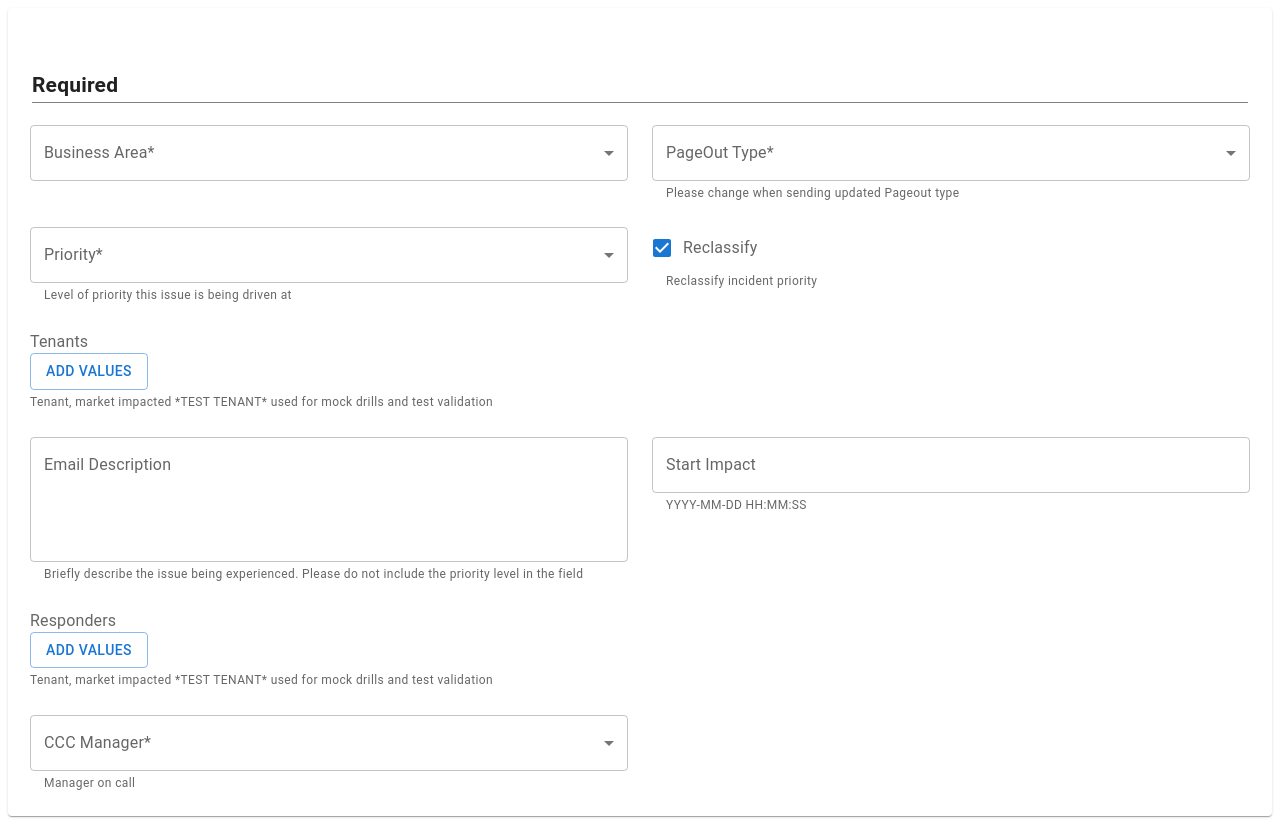
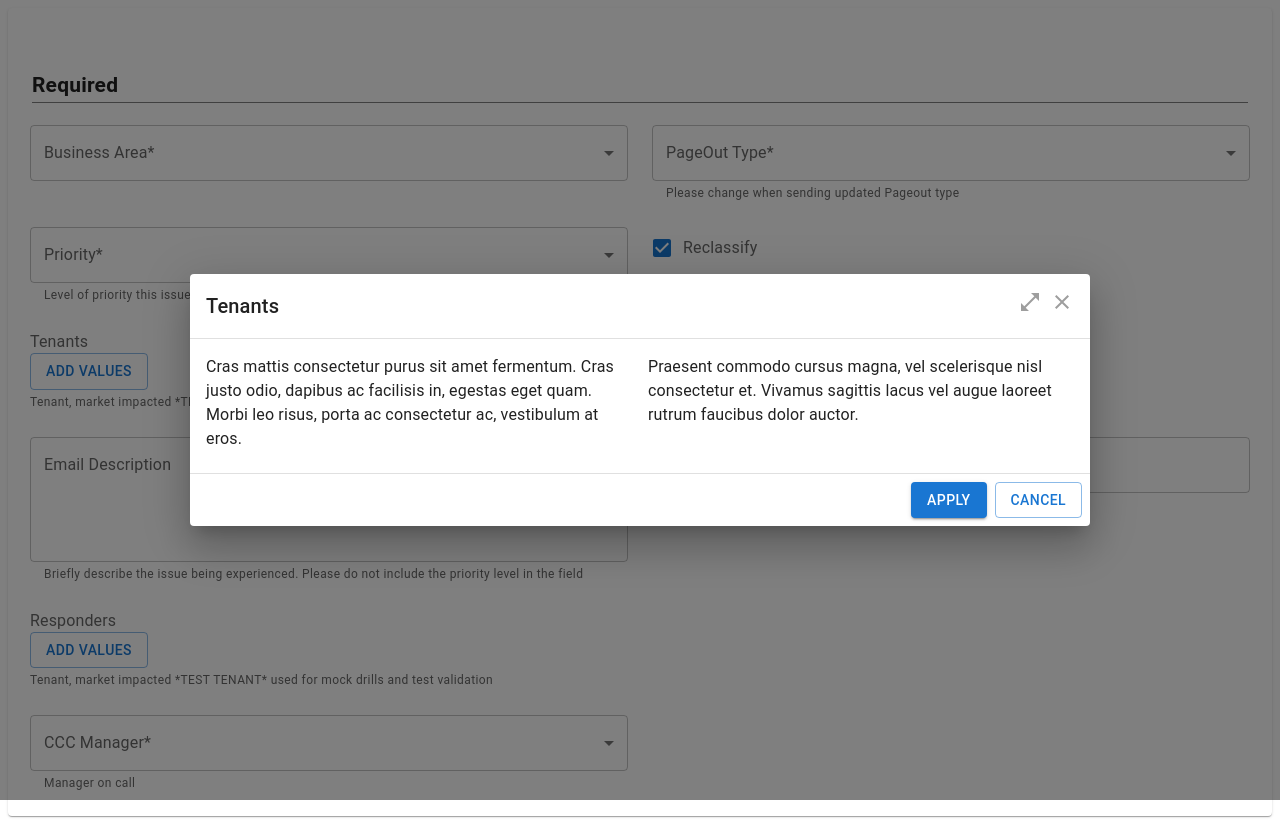
Before and after one commit to saurabhkjha/react-mui-form, a React (Create React App) app: page / in a window 1280 px wide. Built offline with nearby package versions, Linux system fonts and the light colour scheme.

Commit message:
Search popup

```diff
--- a/App.tsx
+++ b/App.tsx
@@ -42,13 +42,13 @@ export default function App() {
   const theme = useTheme();
   const isMobileBrkPt = useMediaQuery(theme.breakpoints.down('md'));
 
-  const [searchPopupOpen, setSearchPopupOpen] = React.useState(false);
+  const [searchPopupOpen, setSearchPopupOpen] = React.useState(true);
 
   const handleSearchPopup = (type) => {
     setSearchPopupOpen(true);
   };
 
-  const searchPopupClose = (type) => {
+  const searchPopupClose = () => {
     setSearchPopupOpen(false);
   };
 
@@ -238,7 +238,11 @@ export default function App() {
           </Grid>
         </Box>
       </Item>
-      <SearchPopup open={searchPopupOpen} onClose={searchPopupClose} />
+      <SearchPopup
+        mode={searchPopupOpen}
+        onClose={searchPopupClose}
+        title="Tenants"
+      />
     </div>
   );
 }
--- a/components/searchPopup.tsx
+++ b/components/searchPopup.tsx
@@ -7,7 +7,10 @@ import DialogContent from '@mui/material/DialogContent';
 import DialogActions from '@mui/material/DialogActions';
 import IconButton from '@mui/material/IconButton';
 import CloseIcon from '@mui/icons-material/Close';
+import OpenInFullIcon from '@mui/icons-material/OpenInFull';
+import CloseFullscreenIcon from '@mui/icons-material/CloseFullscreen';
 import Typography from '@mui/material/Typography';
+import { Grid } from '@mui/material';
 
 const BootstrapDialog = styled(Dialog)(({ theme }) => ({
   '& .MuiDialogContent-root': {
@@ -20,12 +23,20 @@ const BootstrapDialog = styled(Dialog)(({ theme }) => ({
 
 export interface DialogTitleProps {
   id: string;
+  fullScreen: boolean;
   children?: React.ReactNode;
+  onClose: () => void;
+  onFullScreen: () => void;
+}
+
+export interface SearchPopupProps {
+  mode: boolean;
+  title: string;
   onClose: () => void;
 }
 
 const BootstrapDialogTitle = (props: DialogTitleProps) => {
-  const { children, onClose, ...other } = props;
+  const { children, onClose, onFullScreen, fullScreen, ...other } = props;
 
   return (
     <DialogTitle sx={{ m: 0, p: 2 }} {...other}>
@@ -44,20 +55,40 @@ const BootstrapDialogTitle = (props: DialogTitleProps) => {
           <CloseIcon />
         </IconButton>
       ) : null}
+      {onFullScreen ? (
+        <IconButton
+          aria-label="close"
+          onClick={onFullScreen}
+          sx={{
+            position: 'absolute',
+            right: 40,
+            top: 8,
+            color: (theme) => theme.palette.grey[500],
+          }}
+        >
+          {fullScreen ? <CloseFullscreenIcon /> : <OpenInFullIcon />}
+        </IconButton>
+      ) : null}
     </DialogTitle>
   );
 };
 
-export default function SearchPopup(props) {
+export default function SearchPopup(props: SearchPopupProps) {
+  const { mode, title, onClose } = props;
   const [open, setOpen] = React.useState(false);
+  const [fullScreen, setFullScreen] = React.useState(false);
 
   React.useEffect(() => {
-    setOpen(props.open);
-  }, [props.open]);
+    setOpen(mode);
+  }, [mode]);
 
   const handleClose = () => {
     setOpen(false);
-    props.onClose();
+    onClose();
+  };
+
+  const handleFullScreen = () => {
+    setFullScreen((prev) => !prev);
   };
 
   return (
@@ -66,33 +97,39 @@ export default function SearchPopup(props) {
         onClose={handleClose}
         aria-labelledby="customized-dialog-title"
         open={open}
+        fullScreen={fullScreen}
+        maxWidth="md"
       >
         <BootstrapDialogTitle
           id="customized-dialog-title"
           onClose={handleClose}
+          onFullScreen={handleFullScreen}
+          fullScreen={fullScreen}
         >
-          Modal title
+          {title}
         </BootstrapDialogTitle>
         <DialogContent dividers>
-          <Typography gutterBottom>
-            Cras mattis consectetur purus sit amet fermentum. Cras justo odio,
-            dapibus ac facilisis in, egestas eget quam. Morbi leo risus, porta
-            ac consectetur ac, vestibulum at eros.
-          </Typography>
-          <Typography gutterBottom>
-            Praesent commodo cursus magna, vel scelerisque nisl consectetur et.
-            Vivamus sagittis lacus vel augue laoreet rutrum faucibus dolor
-            auctor.
-          </Typography>
-          <Typography gutterBottom>
-            Aenean lacinia bibendum nulla sed consectetur. Praesent commodo
-            cursus magna, vel scelerisque nisl consectetur et. Donec sed odio
-            dui. Donec ullamcorper nulla non metus auctor fringilla.
-          </Typography>
+          <Grid container spacing={2}>
+            <Grid item md={6}>
+              <Typography gutterBottom>
+                Cras mattis consectetur purus sit amet fermentum. Cras justo
+                odio, dapibus ac facilisis in, egestas eget quam. Morbi leo
+                risus, porta ac consectetur ac, vestibulum at eros.
+              </Typography>
+            </Grid>
+            <Grid item md={6}>
+              <Typography gutterBottom>
+                Praesent commodo cursus magna, vel scelerisque nisl consectetur
+                et. Vivamus sagittis lacus vel augue laoreet rutrum faucibus
+                dolor auctor.
+              </Typography>
+            </Grid>
+          </Grid>
         </DialogContent>
         <DialogActions>
-          <Button autoFocus onClick={handleClose}>
-            Save changes
+          <Button variant="contained">Apply</Button>
+          <Button variant="outlined" onClick={handleClose}>
+            Cancel
           </Button>
         </DialogActions>
       </BootstrapDialog>
```
